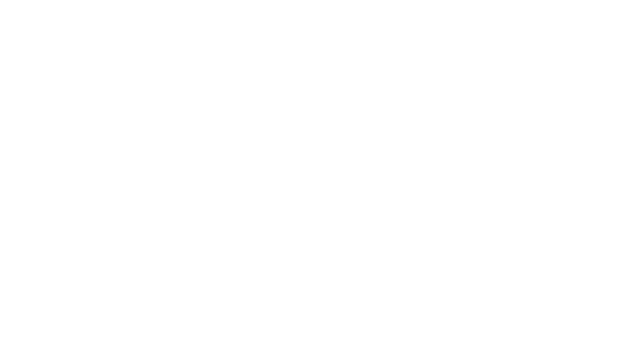
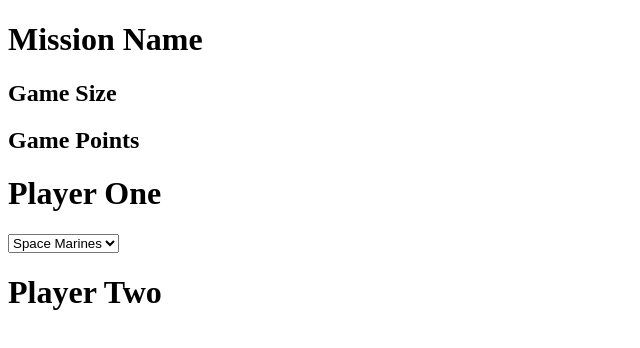
Before and after one commit to Pocketsdk/battletracker, a React (Create React App) app: page / in a window 1280 px wide. Shown: the top 348 px of the page, without its empty margins (0-640 px from the left). Built offline with nearby package versions, Linux system fonts and the light colour scheme.

Commit message:
Added React Components

```diff
--- /dev/null
+++ b/src/components/Header.js
@@ -0,0 +1,13 @@
+import React from 'react';
+
+const Header = () => {
+    return (
+        <>
+            <h1>Mission Name</h1>
+            <h2>Game Size</h2>
+            <h2>Game Points</h2>
+        </>
+    );
+}
+
+export default Header;
--- /dev/null
+++ b/src/components/PlayerOne.js
@@ -0,0 +1,16 @@
+import React from 'react';
+
+const PlayerOne = () => {
+    return (
+        <>
+            <h1>Player One</h1>
+            <select name="factions" id="factions">
+                <option value="space-marines">Space Marines</option>
+                <option value="necrons">Necrons</option>
+                <option value="tao">Tao</option>
+            </select>
+        </>
+    );
+}
+
+export default PlayerOne;
--- /dev/null
+++ b/src/components/PlayerTwo.js
@@ -0,0 +1,11 @@
+import React from 'react';
+
+const PlayerTwo = () => {
+    return (
+        <>
+            <h1>Player Two</h1>
+        </>
+    );
+}
+
+export default PlayerTwo;
--- a/src/index.js
+++ b/src/index.js
@@ -2,9 +2,15 @@
 import ReactDOM from 'react-dom';
 import './index.css';
 import App from './App';
+import Header from './components/Header';
+import PlayerOne from './components/PlayerOne';
+import PlayerTwo from './components/PlayerTwo';
 
 ReactDOM.render(
   <React.StrictMode>
+    <Header />
+    <PlayerOne />
+    <PlayerTwo />
     <App />
   </React.StrictMode>,
   document.getElementById('root')
```
